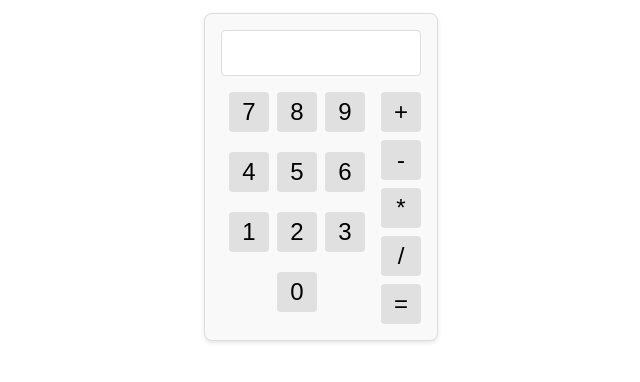
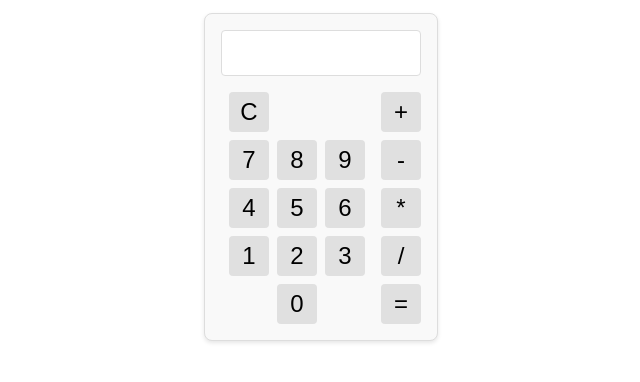
Before and after one commit to dsoto1219/calculator, a plain HTML site: page index.html in a window 1280 px wide. Shown: the part 58-440 px from the top of the page, without its empty margins (319-959 px from the left). Drawn offline with Linux system fonts and the light colour scheme.

Commit message:
add clear button

```diff
--- a/index.html
+++ b/index.html
@@ -12,6 +12,8 @@
     <div class="calculator">
         <input type="text" class="screen" name="num-input" id="num-input">
         <div class="buttons">
+            <div class="left">
+                <button class="clear">C</button>
                 <div class="numbers">
                     <button value="7">7</button>
                     <button value="8">8</button>
@@ -24,6 +26,7 @@
                     <button value="3">3</button>
                     <button value="0">0</button>
                 </div>
+            </div>
             <div class="operations">
                 <button value="+">+</button>
                 <button value="-">-</button>
--- a/script.js
+++ b/script.js
@@ -15,3 +15,8 @@ numButtons.addEventListener('click', (e) => {
         screen.value += e.target.textContent;
     }
 });
+
+const clearBtn = document.querySelector('.clear');
+clearBtn.addEventListener('click', (e) => {
+    screen.value = '';
+});
--- a/styles.css
+++ b/styles.css
@@ -54,6 +54,18 @@ button:active {
     justify-content: space-between;
 }
 
+.left {
+    display: flex;
+    flex-flow: column;
+    justify-content: center;
+    gap: 8px;
+}
+
+.clear {
+    margin-left: 8px;
+    align-self: flex-start;
+}
+
 .numbers {
     display: flex;
     flex-flow: row wrap;
```
Lines whose indentation alone changed are shown as unchanged.
